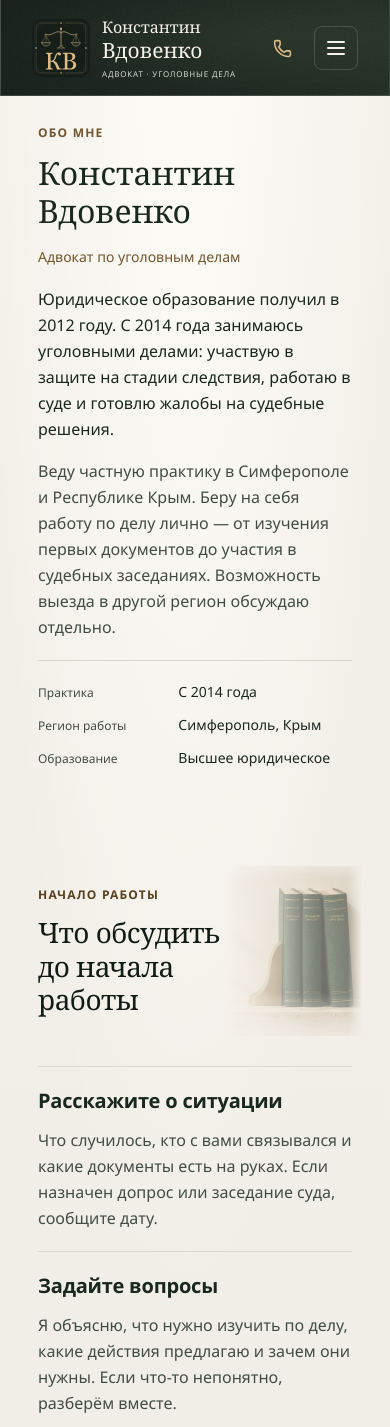
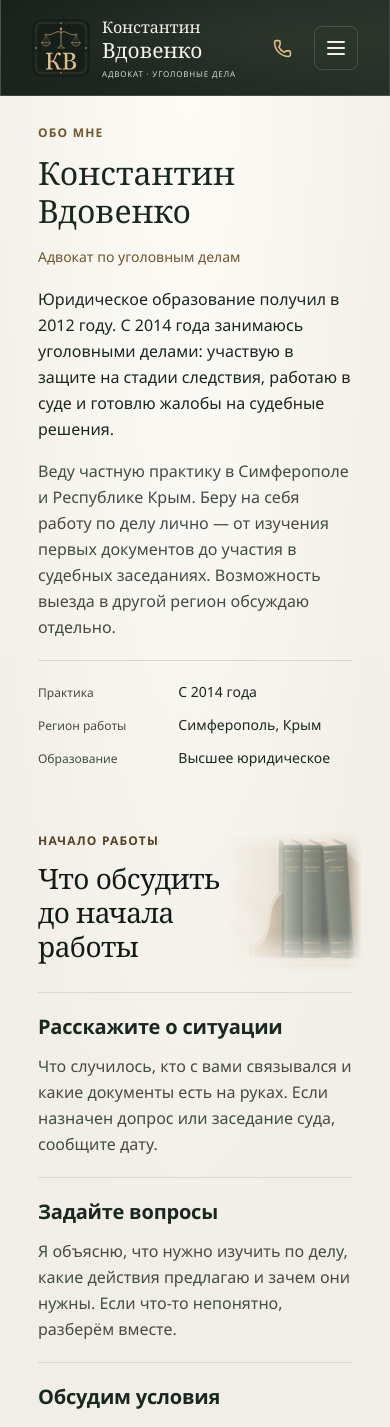
Before and after one commit to Aleks-man/advokat-vdovenko, a React (Vite) app in the folder front/: page /about in a window 390 px wide. Shown: the top 1427 px of the page. Built offline with nearby package versions, Linux system fonts and the light colour scheme; a web font is replaced by a local one.

Commit message:
Adjust about page section spacing and simplify practice numbering

```diff
--- a/front/src/components/AttorneyProfile/AttorneyProfile.css
+++ b/front/src/components/AttorneyProfile/AttorneyProfile.css
@@ -1,6 +1,7 @@
 .about.panel {
   margin-top: var(--intro-offset);
-  padding-block: var(--intro-padding) var(--panel-space);
+  margin-bottom: 0;
+  padding-block: var(--intro-padding) var(--section-space);
 }
 .about-inner {
   display: grid;
--- a/front/src/components/PracticeList/PracticeList.tsx
+++ b/front/src/components/PracticeList/PracticeList.tsx
@@ -10,7 +10,7 @@ export function PracticeList() {
         return (
           <Link to={`/practice#${area.anchorId}`} className="practice-row" key={area.id}>
             <span className="practice-number" aria-hidden="true">
-              {String(index + 1).padStart(2, '0')}
+              {index + 1}
             </span>
             <h3>{area.title}</h3>
             <p>{area.description}</p>
--- a/front/src/pages/About/components/WorkSteps/WorkSteps.css
+++ b/front/src/pages/About/components/WorkSteps/WorkSteps.css
@@ -55,8 +55,8 @@
   }
 }
 .about-work .section-heading {
-  min-height: 180px;
-  align-content: center;
+  min-height: 120px;
+  align-content: start;
   padding-right: 200px;
 }
 .about-work .section-background {
@@ -80,7 +80,7 @@
 }
 @media (max-width: 700px) {
   .about-work .section-heading {
-    min-height: 190px;
+    min-height: 140px;
     padding-right: 100px;
     gap: 12px;
   }
```
